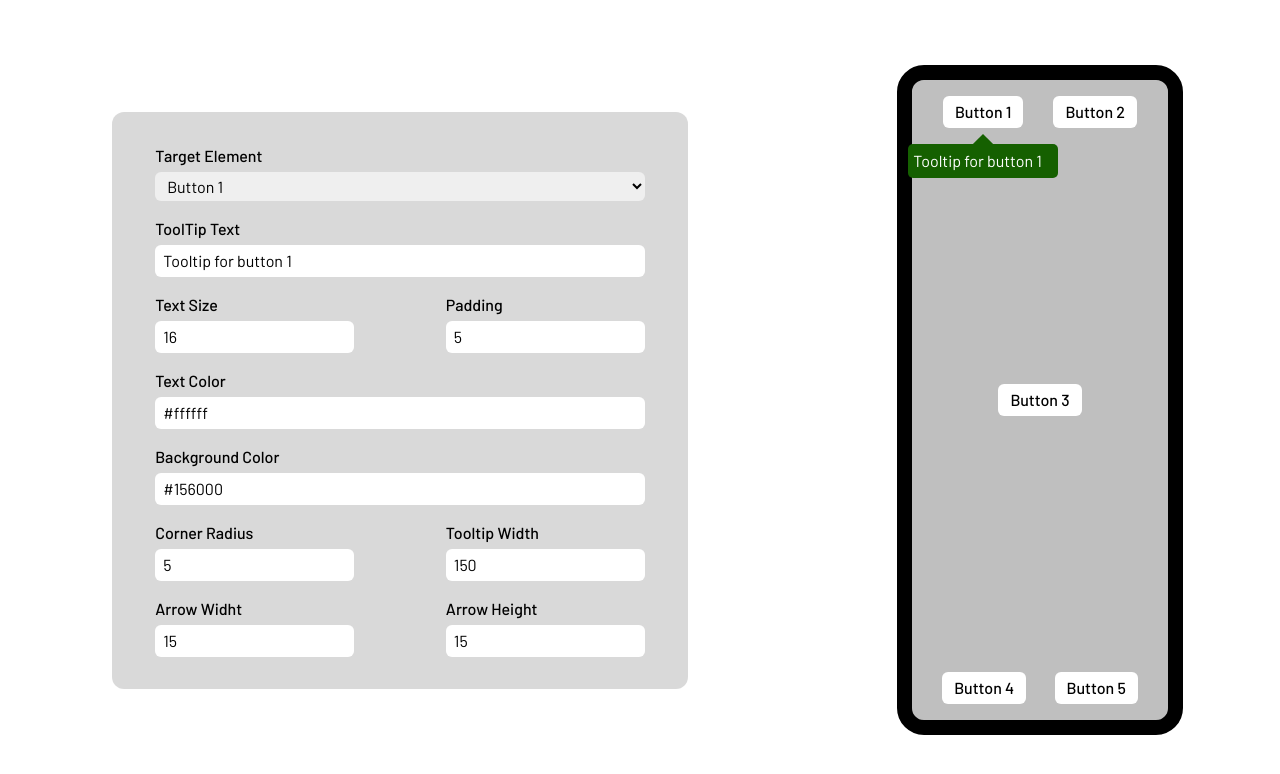
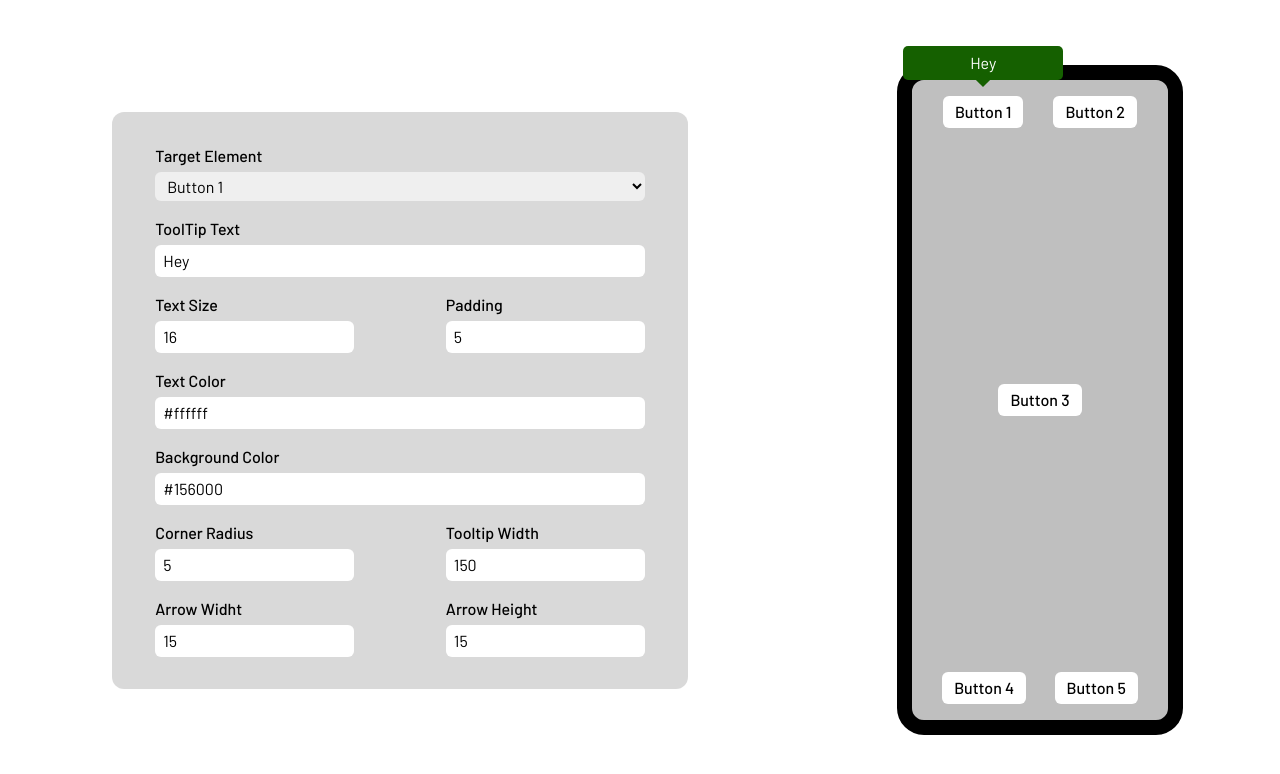
Before and after one commit to dhavalkolhe/ToolTip-Visualizer, a Next.js app: page / in a window 1280 px wide. Both pictures are taken after a click on the button "Button 1". Shown: the top 774 px of the page. Built offline with nearby package versions, Linux system fonts and the light colour scheme.

Commit message:
Tooltip logic modified for dynamic positioning

```diff
--- a/components/Screen.js
+++ b/components/Screen.js
@@ -26,68 +26,73 @@ function Screen() {
     <div className="h-[80%] flex flex-col justify-between bg-black bg-opacity-25 outline outline-[15px] outline-black p-2 rounded-xl w-[20%]">
       <div className="btnsContainer">
         <div className="relative">
-          <button
-            onMouseEnter={() => handleMouseHover(1)}
-            onMouseLeave={handleMouseLeave}
-            className="btn"
-          >
+          {showTip == 1 ? (
+            <Tooltip data={button1Properties}>
+              <button onMouseLeave={handleMouseLeave} className="btn">
                 Button 1
               </button>
-          {button1Properties.isButtonActive == true || showTip == 1 ? (
-            <Tooltip data={button1Properties} />
-          ) : null}
+            </Tooltip>
+          ) : (
+            <button onMouseEnter={() => handleMouseHover(1)} className="btn">
+              Button 1
+            </button>
+          )}
         </div>
         <div className="relative">
-          <button
-            onMouseEnter={() => handleMouseHover(2)}
-            onMouseLeave={handleMouseLeave}
-            className="btn"
-          >
+          {showTip == 2 ? (
+            <Tooltip data={button2Properties}>
+              <button onMouseLeave={handleMouseLeave} className="btn">
                 Button 2
               </button>
-          {button2Properties.isButtonActive == true || showTip == 2 ? (
-            <Tooltip data={button2Properties} />
-          ) : null}
+            </Tooltip>
+          ) : (
+            <button onMouseEnter={() => handleMouseHover(2)} className="btn">
+              Button 2
+            </button>
+          )}
         </div>
       </div>
       <div className="btnsContainer">
         <div className="relative">
-          <button
-            onMouseEnter={() => handleMouseHover(3)}
-            onMouseLeave={handleMouseLeave}
-            className="btn"
-          >
+          {showTip == 3 ? (
+            <Tooltip data={button3Properties}>
+              <button onMouseLeave={handleMouseLeave} className="btn">
                 Button 3
               </button>
-          {button3Properties.isButtonActive == true || showTip == 3 ? (
-            <Tooltip data={button3Properties} />
-          ) : null}
+            </Tooltip>
+          ) : (
+            <button onMouseEnter={() => handleMouseHover(3)} className="btn">
+              Button 3
+            </button>
+          )}
         </div>
       </div>
       <div className="btnsContainer">
         <div className="relative">
-          <button
-            onMouseEnter={() => handleMouseHover(4)}
-            onMouseLeave={handleMouseLeave}
-            className="btn"
-          >
+          {showTip == 4 ? (
+            <Tooltip data={button4Properties}>
+              <button onMouseLeave={handleMouseLeave} className="btn">
                 Button 4
               </button>
-          {button4Properties.isButtonActive == true || showTip == 4 ? (
-            <Tooltip data={button4Properties} />
-          ) : null}
+            </Tooltip>
+          ) : (
+            <button onMouseEnter={() => handleMouseHover(4)} className="btn">
+              Button 4
+            </button>
+          )}
         </div>
         <div className="relative">
-          <button
-            onMouseEnter={() => handleMouseHover(5)}
-            onMouseLeave={handleMouseLeave}
-            className="btn"
-          >
+          {showTip == 5 ? (
+            <Tooltip data={button5Properties}>
+              <button onMouseLeave={handleMouseLeave} className="btn">
                 Button 5
               </button>
-          {button5Properties.isButtonActive == true || showTip == 5 ? (
-            <Tooltip data={button5Properties} />
-          ) : null}
+            </Tooltip>
+          ) : (
+            <button onMouseEnter={() => handleMouseHover(5)} className="btn">
+              Button 5
+            </button>
+          )}
         </div>
       </div>
     </div>
--- a/components/UI/Tooltip.js
+++ b/components/UI/Tooltip.js
@@ -1,38 +1,103 @@
 import React from "react";
 
-function Tooltip({ data }) {
-  const dynamicArrowStyle = {
-    position: "absolute",
-    backgroundColor: `${data.background}`,
-    bottom: "-1.5rem",
-    left: "50%",
-    transform: `translateX(-50%) rotate(45deg)`,
-    width: `${data.arrowWidth}px`,
-    height: `${data.arrowHeight}px`,
-  };
+const Tooltip = ({ data, children, position = "top", customClassName }) => {
+  const tooltipStyles = `
+    .tooltip {
+      align-items: center;
+      background-color: ${data.background};
+      border-radius: ${data.cornerRad}px;
+      display: flex;
+      justify-content: center;
+      padding: ${data.padding}px;
+      position: absolute;
+      white-space: normal;
+      z-index: 100;
+      text-align: center
+    }
 
-  const dynamicStyle = {
-    marginTop: "1rem",
-    position: "absolute",
-    left: "50%",
-    transform: "translateX(-50%)",
-    maxHeight: "100px",
-    overflowX: "hidden",
-    overflowY: "auto",
-    fontSize: `${data.size}px`,
-    padding: `${data.padding}px`,
-    color: `${data.colour}`,
-    backgroundColor: `${data.background}`,
-    borderRadius: `${data.cornerRad}px`,
-    width: `${data.width}px`,
-  };
+    .tooltip-wrapper {
+      align-items: center;
+      display: flex;
+      justify-content: center;
+      position: relative;
+    }
+
+    .tooltip::before {
+      content: "";
+      border: solid transparent;
+      border-color: ${data.background};
+      border-width: 5px;
+      height: 0;
+      position: absolute;
+      pointer-events: none;
+      transform: rotate(45deg);
+      width: 0;
+      z-index: -1;
+    }
+
+    .tooltip-content {
+      color: ${data.colour};
+      font-size: ${data.size}px;
+      width: ${data.width}px
+    }
+
+    .tooltip.tooltip-top {
+      top: calc(var(--tooltip-spacing, 50px) * -1);
+    }
+
+    .tooltip.tooltip-top::before {
+      bottom: -5px;
+      left: 50%;
+      margin-left: -5px;
+    }
+
+    .tooltip.tooltip-right {
+      left: calc(100% + var(--tooltip-spacing, 40px));
+      top: 0;
+    }
+
+    .tooltip.tooltip-right::before {
+      left: 0;
+      margin-left: -5px;
+      top: calc(50% - 5px);
+    }
+
+    .tooltip.tooltip-bottom {
+      bottom: calc(var(--tooltip-spacing, 50px) * -1);
+    }
+
+    .tooltip.tooltip-bottom::before {
+      left: 50%;
+      margin-left: -5px;
+      top: -5px;
+    }
+
+    .tooltip.tooltip-left {
+      right: calc(100% + var(--tooltip-spacing, 40px));
+      top: 0;
+    }
+
+    .tooltip.tooltip-left::before {
+      margin-right: -5px;
+      right: 0;
+      top: calc(50% - 5px);
+    }
+  `;
+
+  const tooltipClasses = `tooltip tooltip-${position} ${customClassName || ""}`;
 
   return (
     <>
-      <div style={dynamicArrowStyle}></div>
-      <div style={dynamicStyle}>{data.text}</div>
+      <style>{tooltipStyles}</style>
+      <div className="tooltip-wrapper">
+        <div className="tooltip-children">{children}</div>
+
+        <div className={tooltipClasses}>
+          <div className="tooltip-content">{data.text}</div>
+        </div>
+      </div>
     </>
   );
-}
+};
 
 export default Tooltip;
--- a/context/AppContextProvider.js
+++ b/context/AppContextProvider.js
@@ -5,7 +5,7 @@ export const AppContext = createContext(null);
 export default function AppContextProvider({ children }) {
   const [button1Properties, setButton1Properties] = useState({
     isButtonActive: true,
-    text: "Tooltip for button 1",
+    text: "Hey",
     size: 16,
     padding: 5,
     colour: "#ffffff",
--- a/package.json
+++ b/package.json
@@ -14,6 +14,7 @@
     "postcss": "8.4.28",
     "react": "18.2.0",
     "react-dom": "18.2.0",
+    "sass": "^1.66.1",
     "tailwindcss": "3.3.3"
   }
 }
```
Also changed, not shown: 1 other file (tests, documents, lock files or other folders). Lines whose indentation alone changed are shown as unchanged.
